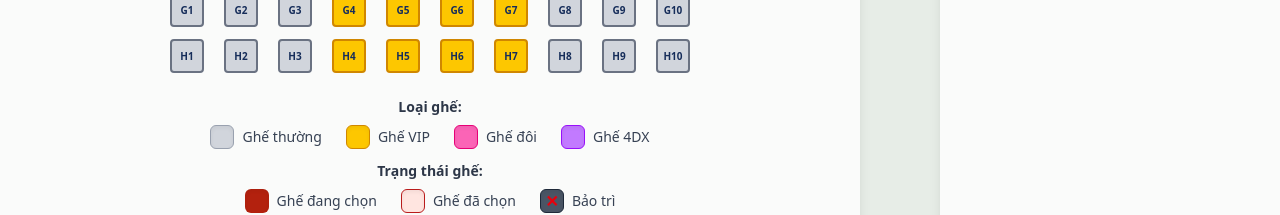
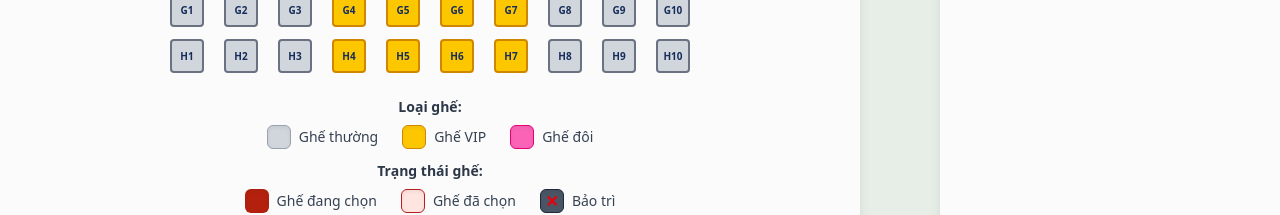
Before and after one commit to giathuan0310/CineJoy, a React (Vite) app in the folder fe-cinejoy/: page /selectSeat in a window 1280 px wide. Shown: the part 840-1055 px from the top of the page. Built offline with nearby package versions, Linux system fonts and the light colour scheme.

Commit message:
fix bug hiển thị chú thích ghế

```diff
--- a/fe-cinejoy/src/components/movies/booking_seats/SeatLayout.tsx
+++ b/fe-cinejoy/src/components/movies/booking_seats/SeatLayout.tsx
@@ -15,6 +15,7 @@ interface SeatLayoutProps {
   room?: string;
   // eslint-disable-next-line @typescript-eslint/no-explicit-any
   onSeatsLoaded?: (seatData: any) => void;
+  is4dxRoom?: boolean;
 }
 
 const SeatLayout: React.FC<SeatLayoutProps> = ({
@@ -28,6 +29,7 @@ const SeatLayout: React.FC<SeatLayoutProps> = ({
   startTime,
   room,
   onSeatsLoaded,
+  is4dxRoom,
 }) => {
   const { isDarkMode } = useAppStore();
   const navigate = useNavigate();
@@ -131,6 +133,8 @@ const SeatLayout: React.FC<SeatLayoutProps> = ({
       <div className="mt-6 mb-3">
         <h4 className={`text-sm font-semibold mb-2 text-left md:text-center ${isDarkMode ? "text-white" : "text-[#2d3748]"}`}>Loại ghế:</h4>
         <div className="flex flex-row flex-wrap gap-6 md:justify-center">
+          {!is4dxRoom && (
+            <>
               <div className="flex items-center gap-2 text-sm">
                 <div className="w-6 h-6 rounded-md bg-gray-300 border border-gray-400 shadow-inner" />
                 <span className={isDarkMode ? "text-white" : "text-gray-700"}>Ghế thường</span>
@@ -143,10 +147,14 @@ const SeatLayout: React.FC<SeatLayoutProps> = ({
                 <div className="w-6 h-6 rounded-md bg-pink-400 border border-pink-600 shadow-inner" />
                 <span className={isDarkMode ? "text-white" : "text-gray-700"}>Ghế đôi</span>
               </div>
+            </>
+          )}
+          {is4dxRoom && (
             <div className="flex items-center gap-2 text-sm">
               <div className="w-6 h-6 rounded-md bg-purple-400 border border-purple-600 shadow-inner" />
               <span className={isDarkMode ? "text-white" : "text-gray-700"}>Ghế 4DX</span>
             </div>
+          )}
         </div>
       </div>
 
@@ -206,7 +214,7 @@ const SeatLayout: React.FC<SeatLayoutProps> = ({
               isDarkMode ? "text-gray-400" : "text-gray-500"
             }`}
           >
-            ({selectedSeats.length} ghế x {selectedSeatPrice.toLocaleString()}{" "}
+            ({selectedSeats.length} ghế x {selectedSeatPrice.toLocaleString()} {" "}
             VNĐ)
           </p>
         </div>
--- a/fe-cinejoy/src/pages/client/SelectSeat.tsx
+++ b/fe-cinejoy/src/pages/client/SelectSeat.tsx
@@ -159,6 +159,7 @@ export const SelectSeat = () => {
           startTime={apiTime}
           room={room}
           onSeatsLoaded={handleSeatsLoaded}
+          is4dxRoom={has4dx}
         />
         <MovieInfo
           movie={{
```
Lines whose indentation alone changed are shown as unchanged.
